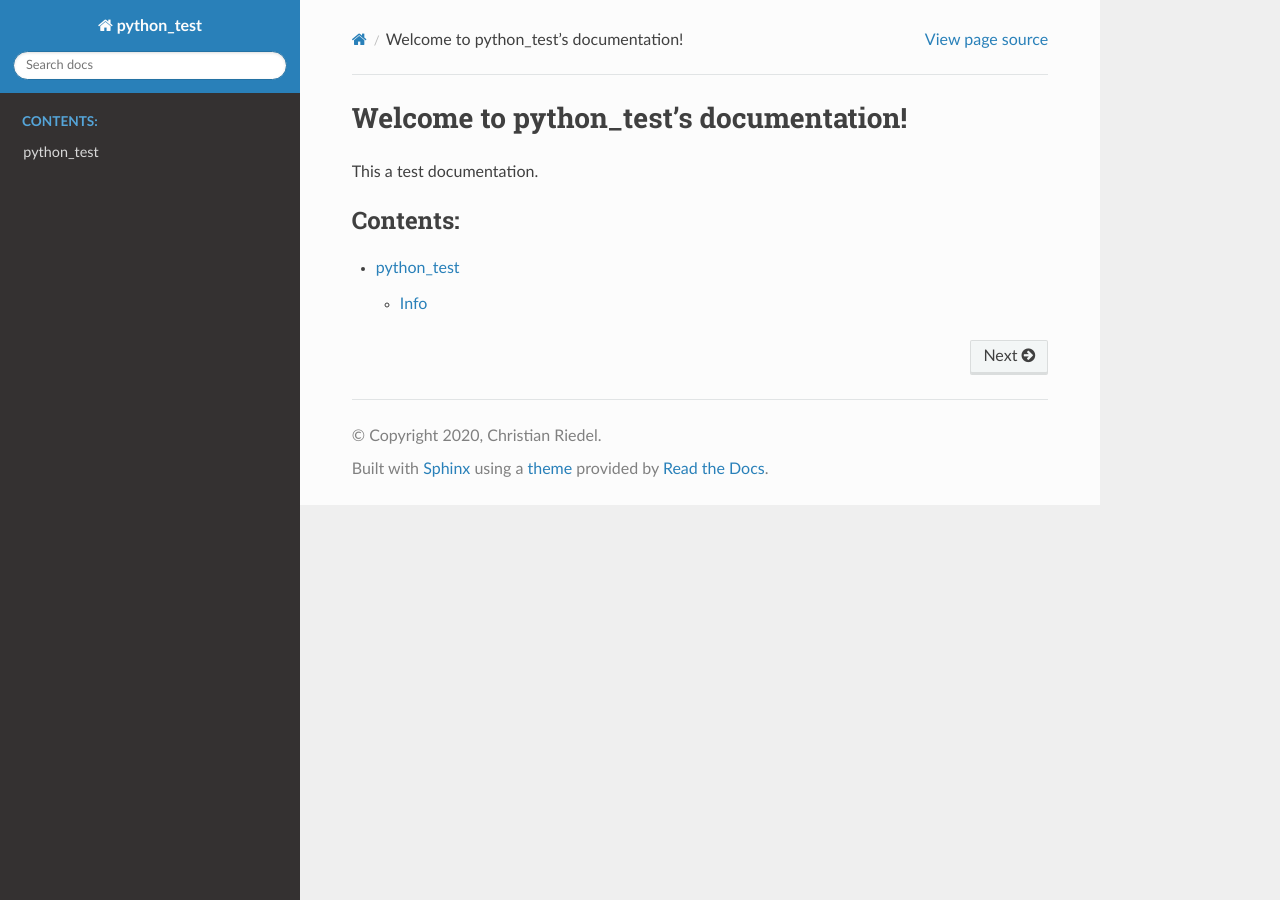
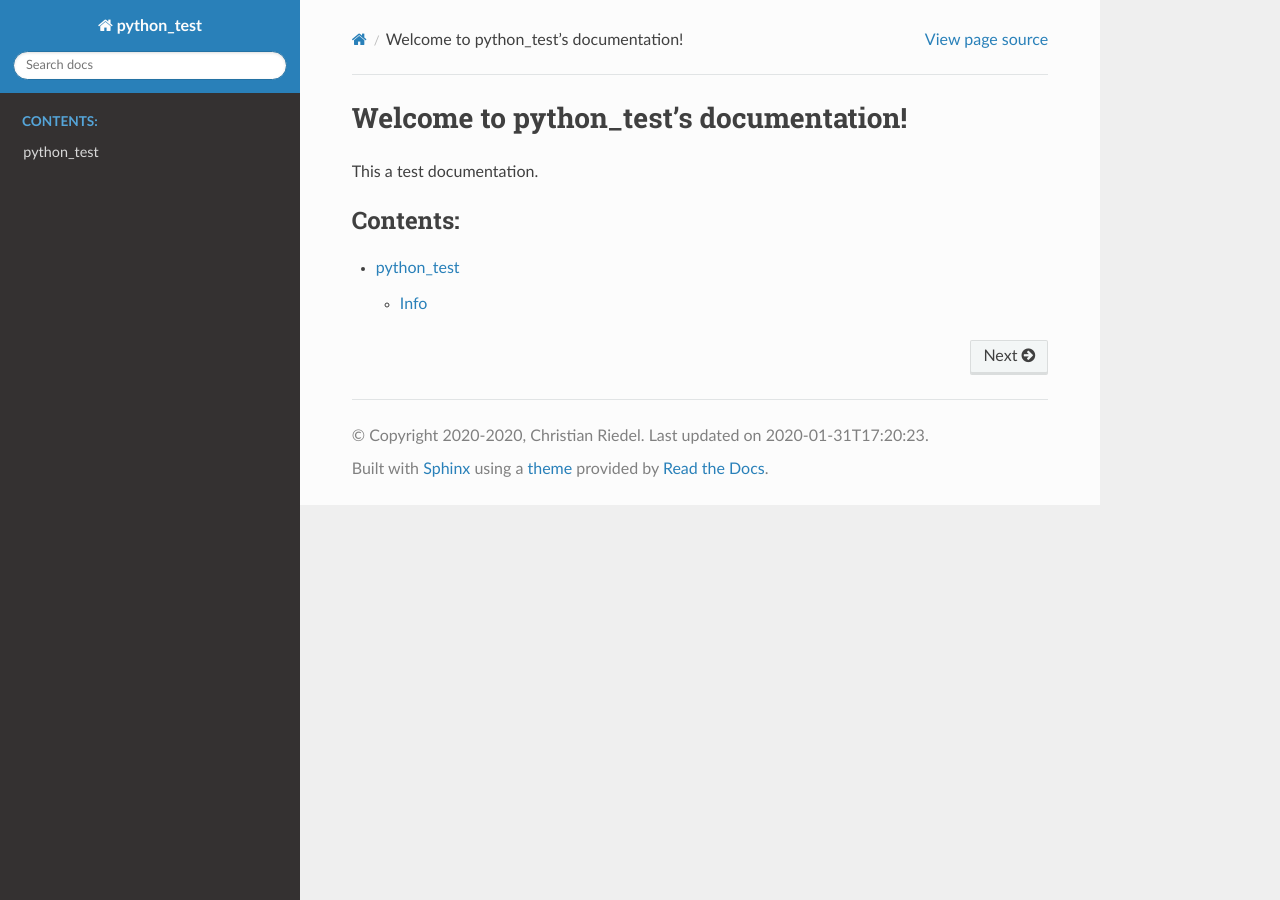
Before and after one commit to Cielquan/python_test-cielquan, a Sphinx documentation site: the page built from docs/source/index.rst, in a window 1280 px wide. Built offline with Sphinx 7.4.7 and the Read the Docs theme 2.0.0, drawn with Linux system fonts in a browser that asks for light colours; the version number could not be read and is left out; some of the changed lines change nothing that is shown.

Commit message:
updated docs/conf

```diff
--- a/docs/source/conf.py
+++ b/docs/source/conf.py
@@ -27,79 +27,80 @@
     :copyright: 2020 (c) Christian Riedel
     :license: MIT, see LICENSE.rst for more details
 """
+#: pylint: disable=C0103
 import os
 import sys
+from datetime import datetime
 
 from pathlib import Path
-
-from matnum import __version__
+import sphinx_rtd_theme
+from python_test import __version__
 
 
-#: pylint: disable=C0103
-# Paths
+#: Add Repo to path
 sys.path.insert(0, os.path.abspath("../.."))
-conf_dir = Path(__file__)
+
+#: Vars
+CONF_DIR = Path(__file__)
+TODAY = datetime.today()
 
 
-# -- PROJECT INFORMATION ---------------------------------------------------------------
+#: -- PROJECT INFORMATION --------------------------------------------------------------
 
 project = "python_test"
 author = "Christian Riedel"
-copyright = "2020, " + author  #: pylint: disable=W0622  #: CHANGEME
-# The full version, including alpha/beta/rc tags
+copyright = f"2020-{TODAY.year}, " + author  #: pylint: disable=W0622  #: CHANGEME
+#: The full version, including alpha/beta/rc tags
 release = __version__
-# Major version like (X.Y)
+#: Major version like (X.Y)
 version = __version__[0:3]
-# Release date
-release_date = "2020"  #: CHANGEME
+#: Release date
+release_date = f"{TODAY}"  #: CHANGEME
 
 
-# -- SPHINX CONFIG ---------------------------------------------------------------------
+#: -- SPHINX CONFIG --------------------------------------------------------------------
 
-# Add any Sphinx extension module names here, as strings.
+#: Add any Sphinx extension module names here, as strings.
 extensions = [
+    "sphinx_rtd_theme",
     "sphinx.ext.intersphinx",
     "sphinx.ext.autodoc",
 ]
 
-intersphinx_mapping = {'python': ('https://docs.python.org/3/', None)}
+intersphinx_mapping = {"python": ("https://docs.python.org/3/", None)}
 
 
-# -- FILES -----------------------------------------------------------------------------
+#: -- FILES ----------------------------------------------------------------------------
 
-# Index source file
+#: Index source file
 master_doc = "index"
 
-# Files to exclude for source of doc
+#: Files to exclude for source of doc
 exclude_patterns = []
 
-# Folder for static files, if folder exists
+#: Folder for static files, if folder exists
 html_static_path = []
-if Path(conf_dir, "_static").exists():
+if Path(CONF_DIR, "_static").exists():
     html_static_path = ["_static"]
 
-# Folder for template files, if folder exists
+#: Folder for template files, if folder exists
 templates_path = []
-if Path(conf_dir, "_templates").exists():
+if Path(CONF_DIR, "_templates").exists():
     templates_path = ["_templates"]
 
 
-# -- HTML OUTPUT -----------------------------------------------------------------------
+#: -- HTML OUTPUT ----------------------------------------------------------------------
 
-# Add links to *.rst source files on HTML pages
+#: Theme
+html_theme = "sphinx_rtd_theme"
+html_theme_path = [sphinx_rtd_theme.get_html_theme_path()]
+html_last_updated_fmt = TODAY.isoformat()
+
+#: Add links to *.rst source files on HTML pages
 html_show_sourcelink = True
 
-# Pygments syntax highlighting style
+#: Pygments syntax highlighting style
 pygments_style = "sphinx"
-
-# Use RTD Theme if installed
-try:
-    import sphinx_rtd_theme  #: pylint: disable=W0611
-except ImportError:
-    html_theme = "alabaster"
-else:
-    extensions.append("sphinx_rtd_theme")
-    html_theme = "sphinx_rtd_theme"
 
 # rst_epilog = """
 # .. |release_date| replace:: {release_date}
```
